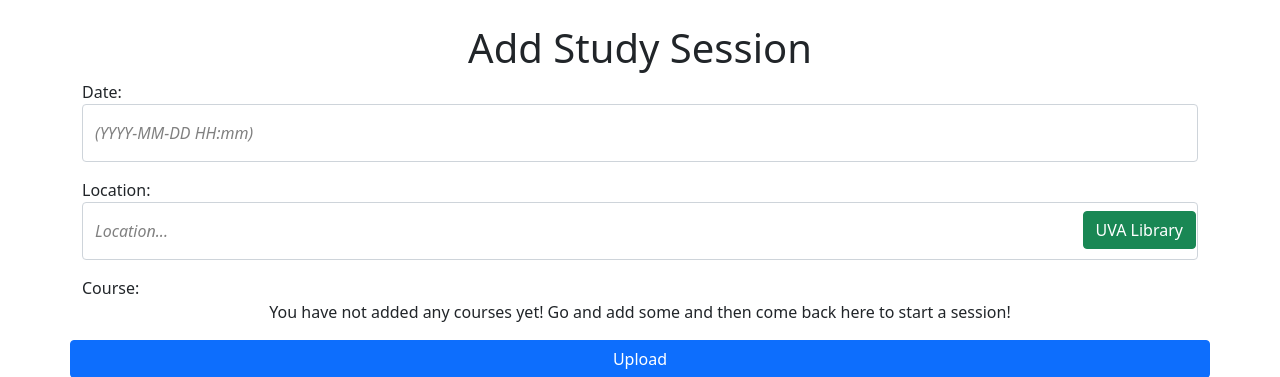
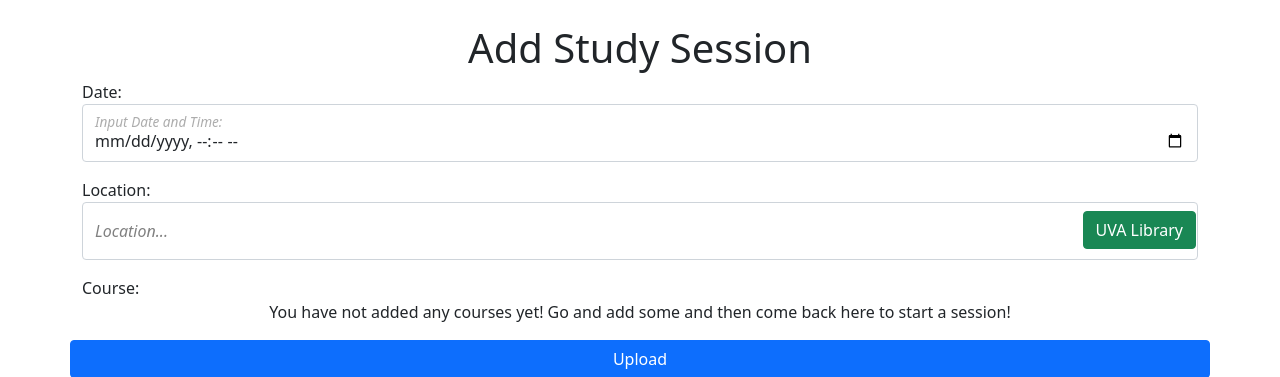
Before and after one commit to anw5ph/study-buddy-finder, a Django app: page /study/session-add/ in a window 1280 px wide. Shown: the part 96-473 px from the top of the page. Run offline with Django 3.2, Linux system fonts and the light colour scheme; the visitor is signed in with stand-in values (Sample User, id 1); data that the repository does not hold is empty; some libraries are stand-ins or nearby versions.

Commit message:
adding timetime form, fixing navbar

```diff
--- a/study/templates/study/addStudy.html
+++ b/study/templates/study/addStudy.html
@@ -31,8 +31,8 @@
 
         Date:
         <div class="form-floating mb-3">
-          <input class="form-control" type="text" placeholder="Default Input" name="date" id="date" value="{{ date }}" required>
-          <label style="color:gray;" for="date"><i>(YYYY-MM-DD HH:mm)</i></label>
+          <input class="form-control" type="datetime-local" placeholder="Default Input" name="date" id="date" value="{{ date }}" required>
+          <label style="color:gray;" for="date"><i>Input Date and Time:</i></label>
         </div>
 
         Location:
--- a/study/templates/study/courses.html
+++ b/study/templates/study/courses.html
@@ -11,12 +11,8 @@
 <h1><center>My Courses</center></h1>
 <div>
   <a class="btn btn-success" style="position:absolute; margin-right:2px; top:15%; right:0;" href="{% url 'study:course-add' %}" role="button" >Add Course</a>
-<<<<<<< HEAD
-  <a color= "#ff3131" class="btn btn-success" style="position:absolute; margin-left:2px; top:15%; left:0;" href="{% url 'study:remove-session' %}" role="button" >Remove Course</a>
-=======
   <a color= "#ff3131" class="btn btn-success" style="position:absolute; margin-left:2px; top:15%; left:0;" href="{% url 'study:remove-course' %}" role="button" >Remove Course</a>
 
->>>>>>> d22bd2ef79a29abd0728f1e249325a52fef47fb8
 
 </div>
 <br><br>
```
